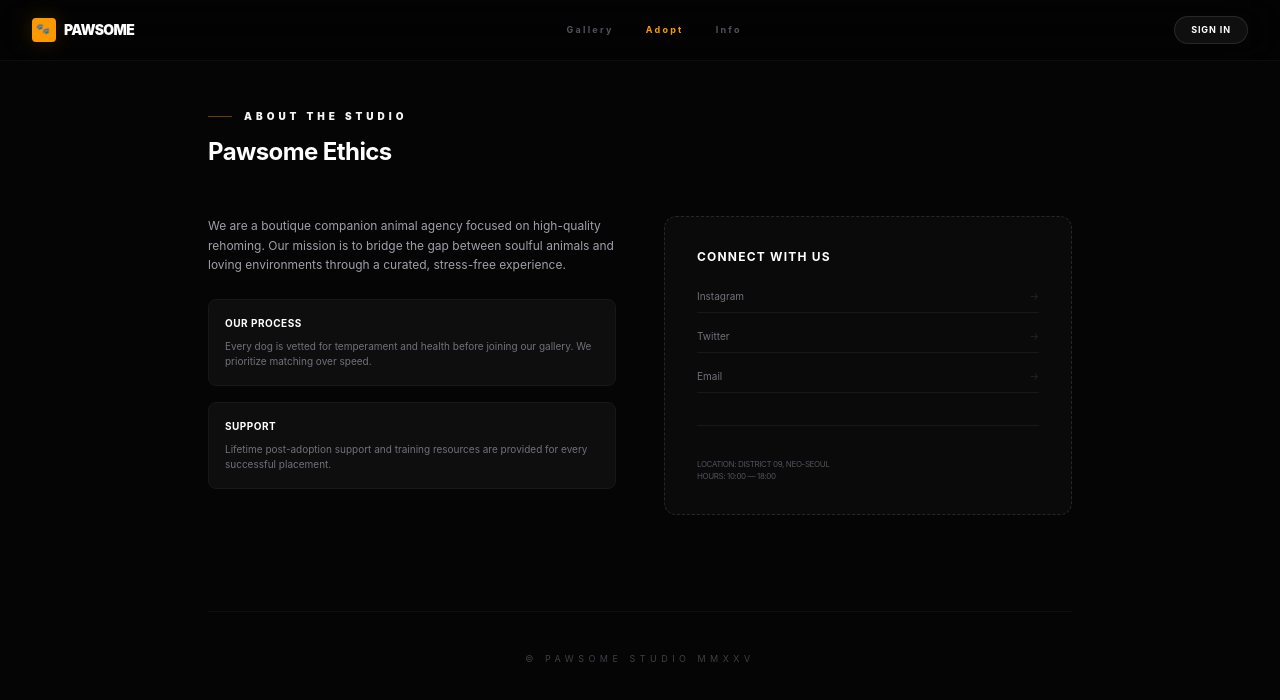
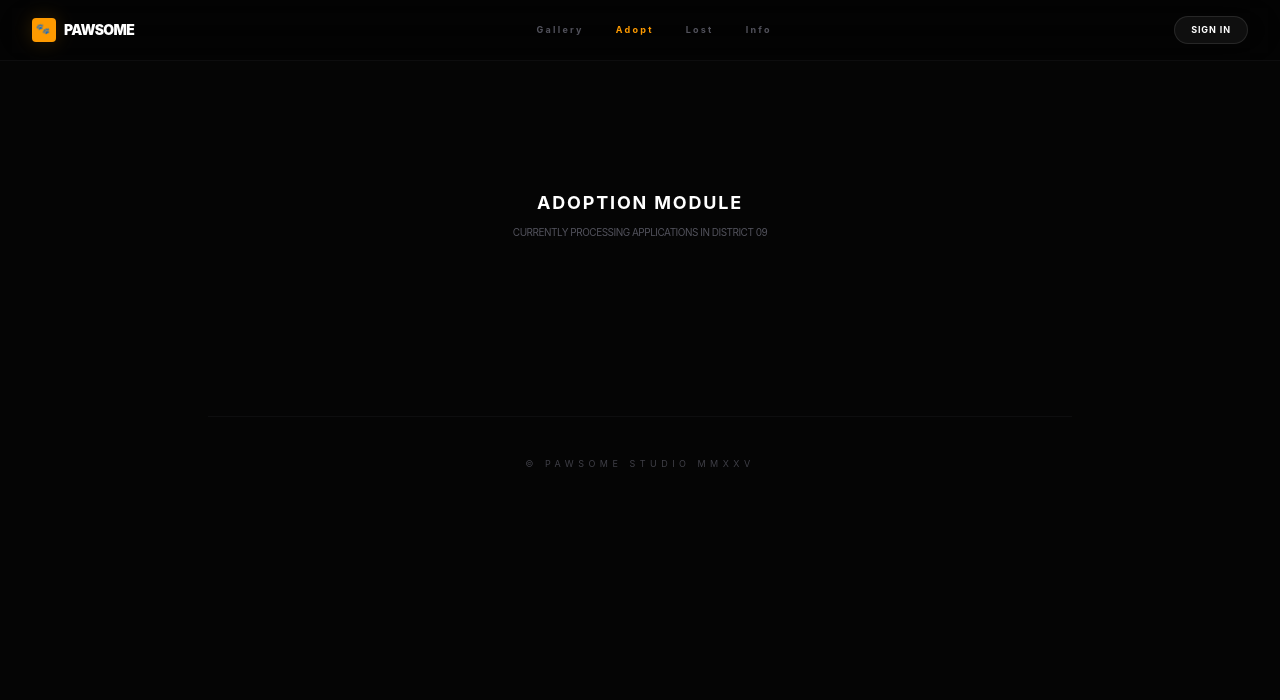
Before and after one commit to GhaithBenHmida/test-repo, a React (Vite) app: page / in a window 1280 px wide. Both pictures are taken after a click on the button "Adopt". Shown: the top 700 px of the page. Built offline with nearby package versions, Linux system fonts and the light colour scheme.

Commit message:
Initial project files

```diff
--- a/src/App.jsx
+++ b/src/App.jsx
@@ -2,6 +2,7 @@ import { useState } from 'react';
 import Navbar from './components/Navbar';
 import DogCard from './components/DogCard';
 import InfoPage from './components/InfoPage';
+import LostSection from './components/LostSection';
 import { dogs } from './data/dogs';
 import './App.css';
 
@@ -13,7 +14,7 @@ export default function App() {
       <Navbar currentView={view} setView={setView} />
 
       <main className="max-w-4xl mx-auto px-4 py-12">
-        {view === 'gallery' ? (
+        {view === 'gallery' && (
           <>
             <div className="mb-12 text-center md:text-left">
               <div className="overflow-hidden">
@@ -36,8 +37,15 @@ export default function App() {
               ))}
             </div>
           </>
-        ) : (
-          <InfoPage />
+        )}
+
+        {view === 'lost' && <LostSection />}
+        {view === 'info' && <InfoPage />}
+        {view === 'adopt' && (
+          <div className="text-center py-20 animate-card-entry">
+            <h2 className="text-white text-lg font-bold uppercase tracking-widest mb-2">Adoption Module</h2>
+            <p className="text-[10px] text-zinc-600 uppercase tracking-tighter">Currently processing applications in District 09</p>
+          </div>
         )}
 
         <footer className="mt-24 py-10 border-t border-zinc-900/50 text-center animate-card-entry" style={{ animationDelay: '800ms' }}>
--- /dev/null
+++ b/src/components/LostSection.jsx
@@ -0,0 +1,44 @@
+import { lostDogs } from '../data/dogs';
+
+export default function LostSection() {
+  return (
+    <div className="animate-card-entry">
+      <div className="mb-10">
+        <h1 className="text-red-500/80 text-[10px] font-black uppercase tracking-[0.4em] mb-3 flex items-center gap-3">
+          <span className="w-6 h-px bg-red-500/40"></span>
+          Emergency Alert
+        </h1>
+        <h2 className="text-2xl font-bold text-white tracking-tight">Lost Companions</h2>
+        <p className="text-zinc-500 text-[10px] mt-2">Help us reunite these friends with their families. Contact us if spotted.</p>
+      </div>
+
+      <div className="grid grid-cols-1 sm:grid-cols-2 gap-4">
+        {lostDogs.map((dog) => (
+          <div key={dog.id} className="flex gap-4 p-3 bg-zinc-900/40 rounded-lg border border-red-900/20 hover:border-red-500/30 transition-colors group">
+            <div className="w-24 h-24 shrink-0 rounded-md overflow-hidden bg-zinc-800">
+              <img src={dog.image} alt={dog.name} className="w-full h-full object-cover grayscale group-hover:grayscale-0 transition-all duration-700" />
+            </div>
+            <div className="flex flex-col justify-center">
+              <div className="flex items-center gap-2 mb-1">
+                <span className="w-1.5 h-1.5 rounded-full bg-red-500 animate-pulse"></span>
+                <h3 className="text-zinc-100 text-xs font-bold uppercase tracking-widest">{dog.name}</h3>
+              </div>
+              <p className="text-[10px] text-zinc-500 mb-0.5">Last Seen: <span className="text-zinc-300">{dog.lastSeen}</span></p>
+              <p className="text-[9px] text-zinc-600 italic">Missing since {dog.date}</p>
+              <button className="mt-3 text-[8px] font-bold uppercase tracking-tighter text-red-500/80 hover:text-red-400 transition-colors self-start">
+                Report Sighting →
+              </button>
+            </div>
+          </div>
+        ))}
+      </div>
+
+      <div className="mt-12 p-6 rounded-xl border border-dashed border-zinc-800 text-center">
+        <p className="text-[10px] text-zinc-500 uppercase tracking-widest">Found a pet?</p>
+        <button className="mt-4 px-6 py-2 bg-zinc-100 text-black text-[9px] font-black uppercase rounded-full hover:bg-white transition-transform active:scale-95">
+          Submit a Report
+        </button>
+      </div>
+    </div>
+  );
+}
--- a/src/components/Navbar.jsx
+++ b/src/components/Navbar.jsx
@@ -14,7 +14,7 @@ export default function Navbar({ currentView, setView }) {
       </div>
 
       <div className="hidden sm:flex gap-8 text-[9px] uppercase tracking-[0.25em] font-bold">
-        {['Gallery', 'Adopt', 'Info'].map((item) => (
+        {['Gallery', 'Adopt', 'Lost', 'Info'].map((item) => (
           <button
             key={item}
             onClick={() => setView(item.toLowerCase())}
--- a/src/data/dogs.js
+++ b/src/data/dogs.js
@@ -6,3 +6,9 @@ export const dogs = [
   { id: 5, name: 'Cooper', breed: 'Poodle', age: '5 yrs', image: 'https://images.unsplash.com/photo-1598133894008-61f7fdb8cc3a?auto=format&fit=crop&w=400&q=80' },
   { id: 6, name: 'Daisy', breed: 'Corgi', age: '2 yrs', image: 'https://images.unsplash.com/photo-1548199973-03cce0bbc87b?auto=format&fit=crop&w=400&q=80' }
 ];
+
+export const lostDogs = [
+  { id: 101, name: 'Oliver', lastSeen: 'Central Park', date: 'Oct 12', image: 'https://images.unsplash.com/photo-1534361960057-19889db9621e?auto=format&fit=crop&w=400&q=80' },
+  { id: 102, name: 'Mochi', lastSeen: 'Blue Terrace', date: 'Oct 14', image: 'https://images.unsplash.com/photo-1516734212186-a967f81ad0d7?auto=format&fit=crop&w=400&q=80' },
+  { id: 103, name: 'Rex', lastSeen: 'West Station', date: 'Oct 15', image: 'https://images.unsplash.com/photo-1560743641-3914f2c45636?auto=format&fit=crop&w=400&q=80' }
+];
```
